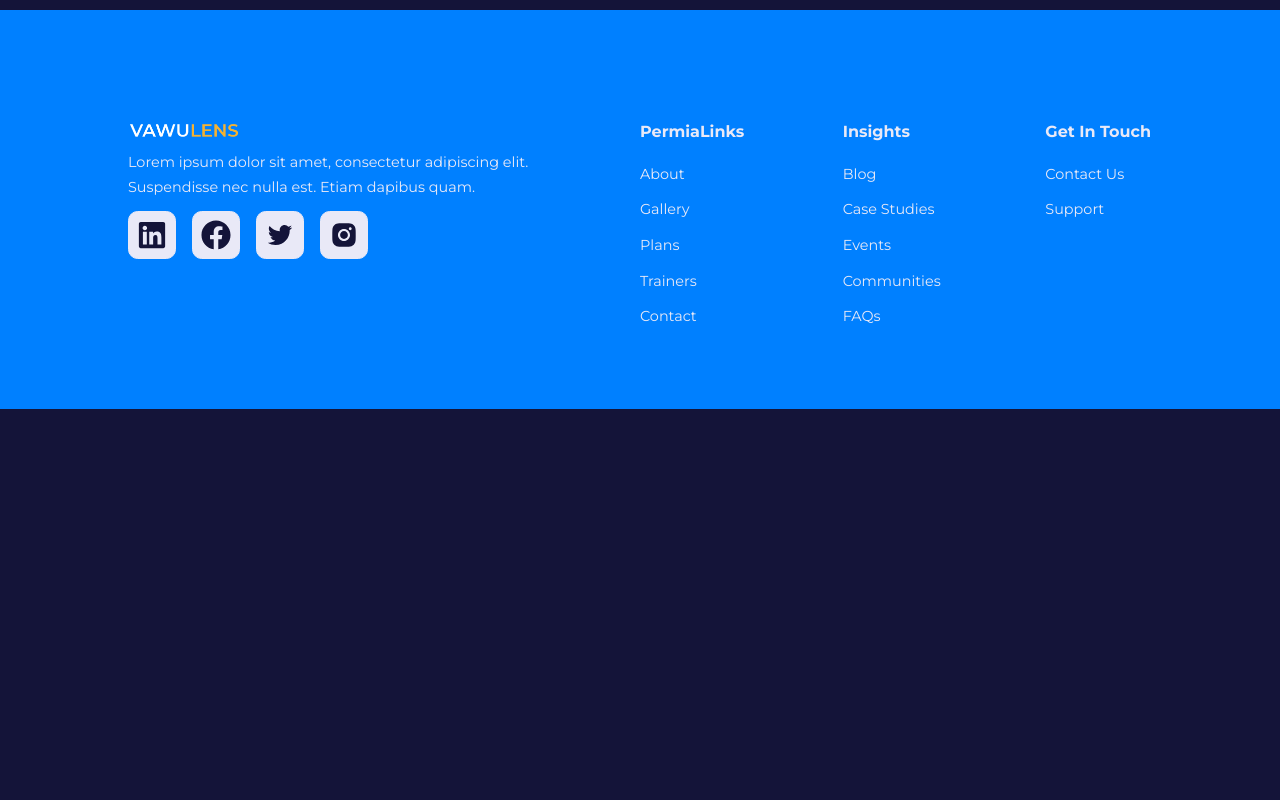
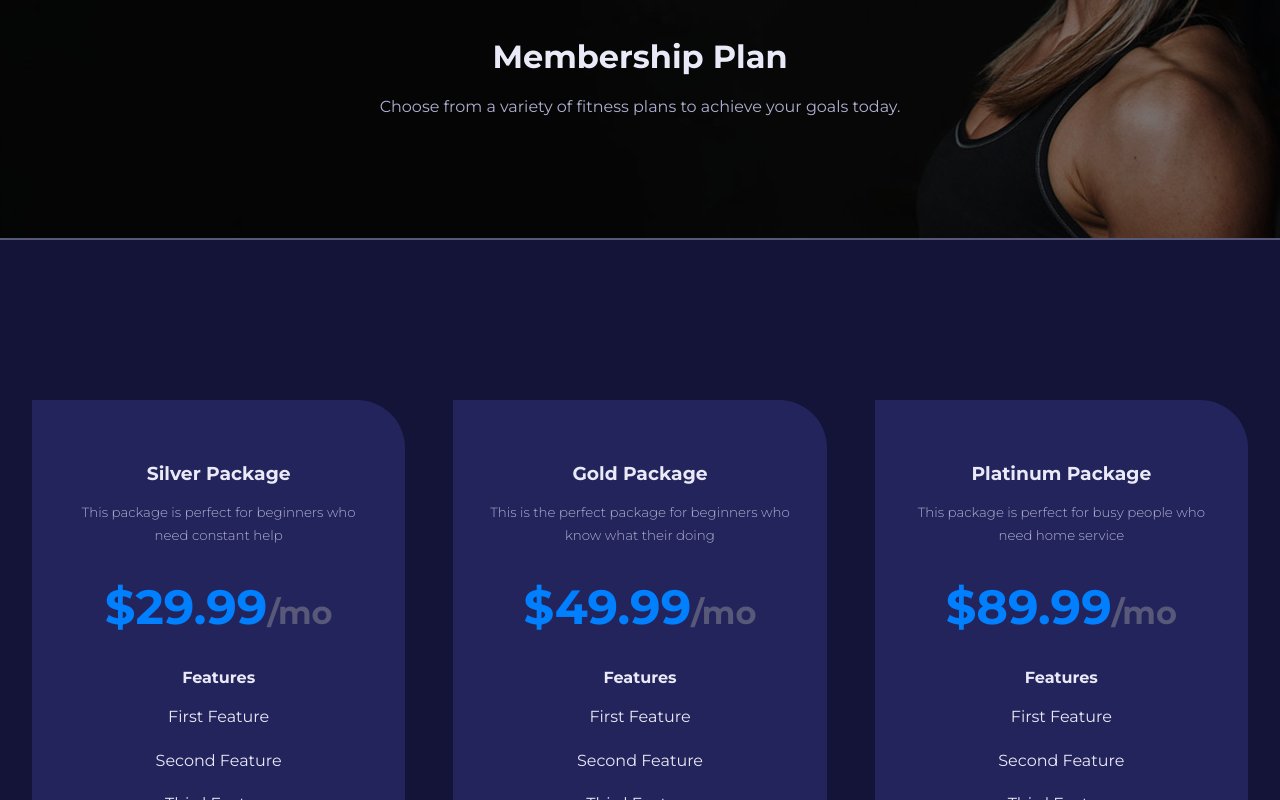
Before and after one commit to mmagba/gym-website, a React (Create React App) app: page /plans in a window 1280 px wide. Shown: the part 160-960 px from the top of the page. Before the commit the page ends 800 px from the top, so only its background shows below. Built offline with nearby package versions, Linux system fonts and the light colour scheme.

Commit message:
Add 'plans' page and fix footer bug

```diff
--- a/src/components/Footer.css
+++ b/src/components/Footer.css
@@ -10,7 +10,7 @@ footer {
 .footer__container {
     display: grid;
     grid-template-columns: 26rem 1fr 1fr 1fr;
-    gap: 6rem;
+    gap: 5rem;
     margin-inline: auto;
 }
 
--- a/src/pages/plans/Plans.css
+++ b/src/pages/plans/Plans.css
@@ -0,0 +1,58 @@
+.plans__container {
+    display: grid;
+    grid-template-columns: 1fr 1fr 1fr;
+    gap: 3rem;
+    margin-inline: 2rem;
+}
+
+.plans__container p {
+    margin: 1rem;
+}
+
+.plans__container h4 {
+    margin-top: 2rem;
+}
+
+.plans__container h2 {
+    display: inline;
+    color: var(--color-gray-400);
+}
+
+.plans__container h1 {
+    display: inline;
+    color: var(--color-primary-variant);
+}
+
+.plans__container h3 {
+    margin: 0.8rem;
+}
+
+.plans__container small {
+    margin-bottom: 2rem;
+}
+
+.available {
+    color: var(--color-gray-100);
+}
+
+.unavailable {
+    color: gray;
+}
+
+.plans__container .btn {
+    cursor: pointer;
+    margin-top: 3rem;
+}
+
+@media screen and (max-width:1024px) {
+    .plans__container {
+        grid-template-columns: 1fr;
+    }
+}
+
+@media screen and (min-width:600px) and (max-width:1024px) {
+    .plans__container {
+        width: 70%;
+        margin-inline: auto;
+    }
+}
--- a/src/pages/plans/Plans.js
+++ b/src/pages/plans/Plans.js
@@ -1,7 +1,37 @@
 import './Plans.css';
+import { plans } from '../../data';
+import Header from '../../components/Header';
+import HeaderImage from '../../images/header_bg_4.jpg';
+import Card from '../../UI/Card';
 
 const Plans = () => {
-    return <h1>PLans Page</h1>
+    return <>
+        <Header title='Membership Plan' content='Choose from a variety of fitness plans to achieve your goals today.' image={HeaderImage}>
+        </Header>
+
+        <section className='plans'>
+            <div className='plans__container'>
+                {
+                    plans.map((plan) => {
+                        return <Card key={plan.id} className='plan'>
+                            <h3>{plan.name}</h3>
+                            <small>{plan.desc}</small>
+                            <h1>{`$${plan.price}`}</h1><h2>/mo</h2>
+                            <h4>Features</h4>
+                            {
+                                plan.features.map(({ feature, available }, index) => {
+                                    return <p key={index} className={available ? 'available' : 'unavailable'}>
+                                        {feature}
+                                    </p>
+                                })
+                            }
+                            <button className='btn lg'>Choose Plan</button>
+                        </Card>
+                    })
+                }
+            </div>
+        </section>
+    </>
 };
 
 export default Plans;
```
